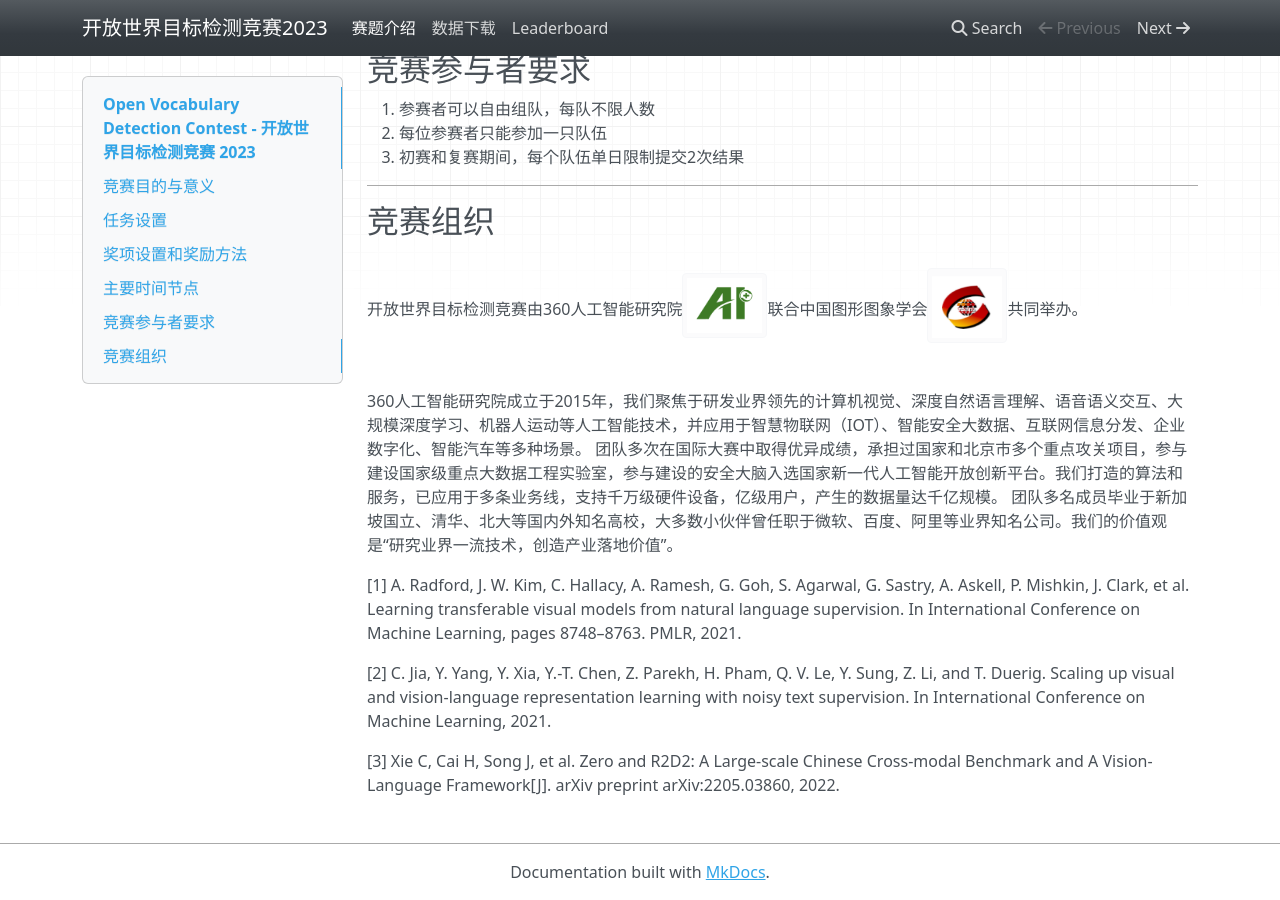
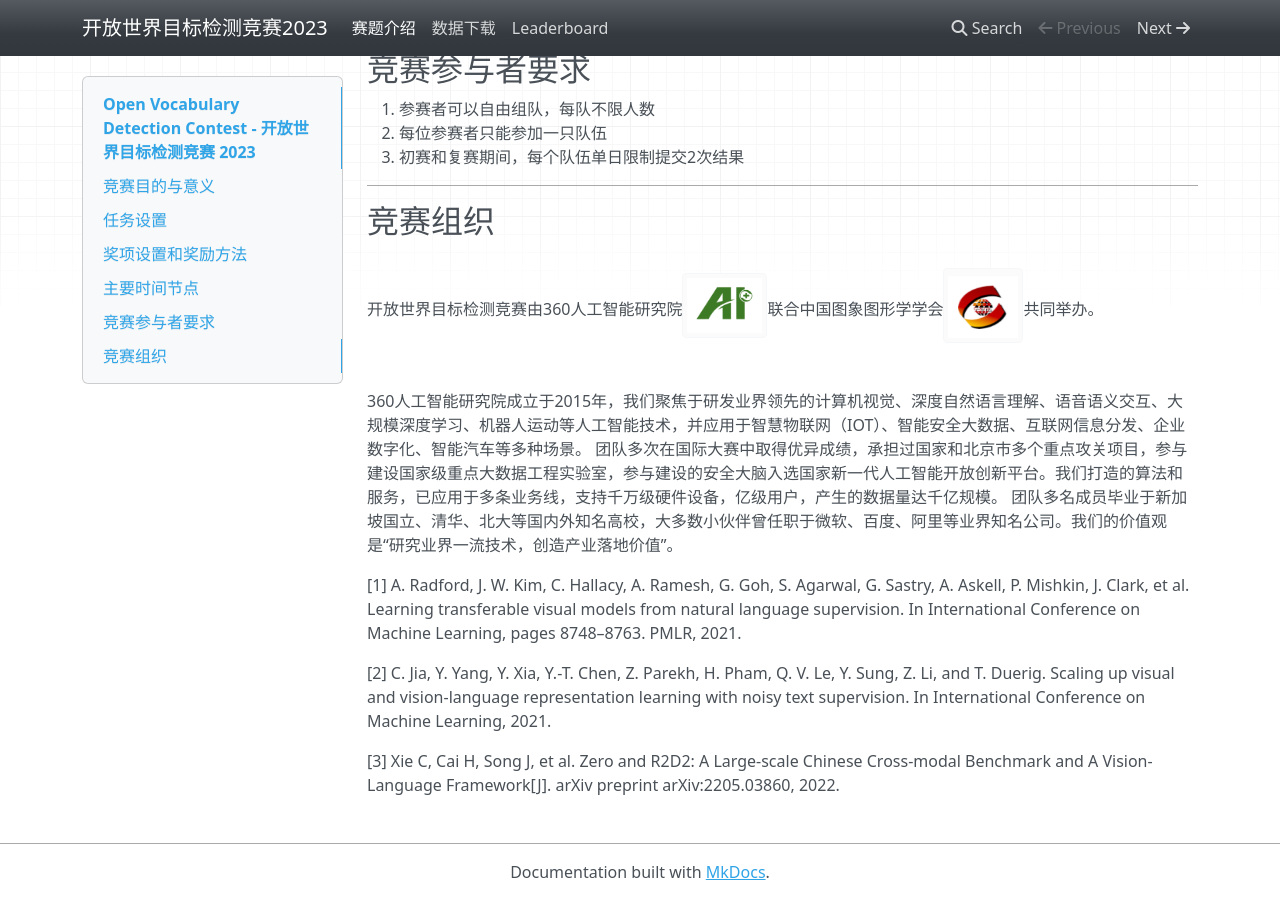
Before and after one commit to 360CVGroup/OVD_Contest, an MkDocs documentation site: the page built from docs/index.md, in a window 1280 px wide and 900 px high, scrolled down 1882 px. Built offline with MkDocs 1.6.1, drawn with Linux system fonts in a browser that asks for light colours; nearby versions of some CDN libraries.

Commit message:
Update index.md

```diff
--- a/docs/index.md
+++ b/docs/index.md
@@ -66,7 +66,7 @@ hosted by 360 AI Institute
 ---
 ## 竞赛组织
 
-开放世界目标检测竞赛由360人工智能研究院<img src="360AI.png" alt= “360ai” width="85" height="65">联合中国图形图象学会<img src="csig.png" alt= “csig” width="80" height="75">共同举办。
+开放世界目标检测竞赛由360人工智能研究院<img src="360AI.png" alt= “360ai” width="85" height="65">联合中国图象图形学学会<img src="csig.png" alt= “csig” width="80" height="75">共同举办。
 
 360人工智能研究院成立于2015年，我们聚焦于研发业界领先的计算机视觉、深度自然语言理解、语音语义交互、大规模深度学习、机器人运动等人工智能技术，并应用于智慧物联网（IOT）、智能安全大数据、互联网信息分发、企业数字化、智能汽车等多种场景。
 团队多次在国际大赛中取得优异成绩，承担过国家和北京市多个重点攻关项目，参与建设国家级重点大数据工程实验室，参与建设的安全大脑入选国家新一代人工智能开放创新平台。我们打造的算法和服务，已应用于多条业务线，支持千万级硬件设备，亿级用户，产生的数据量达千亿规模。
```
